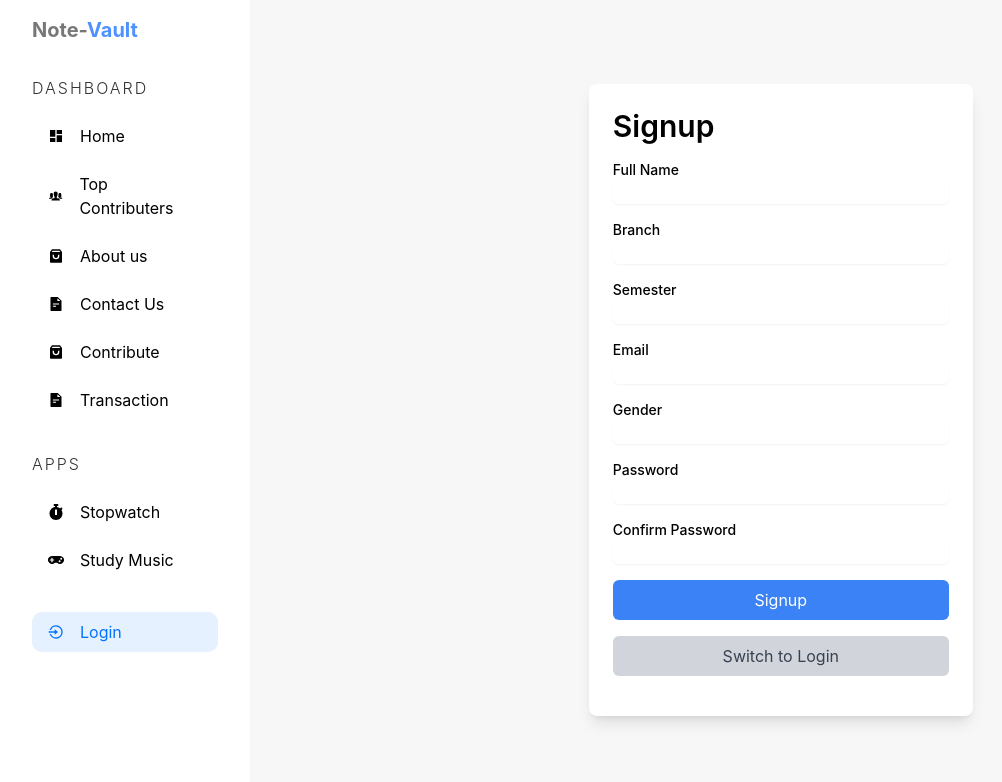
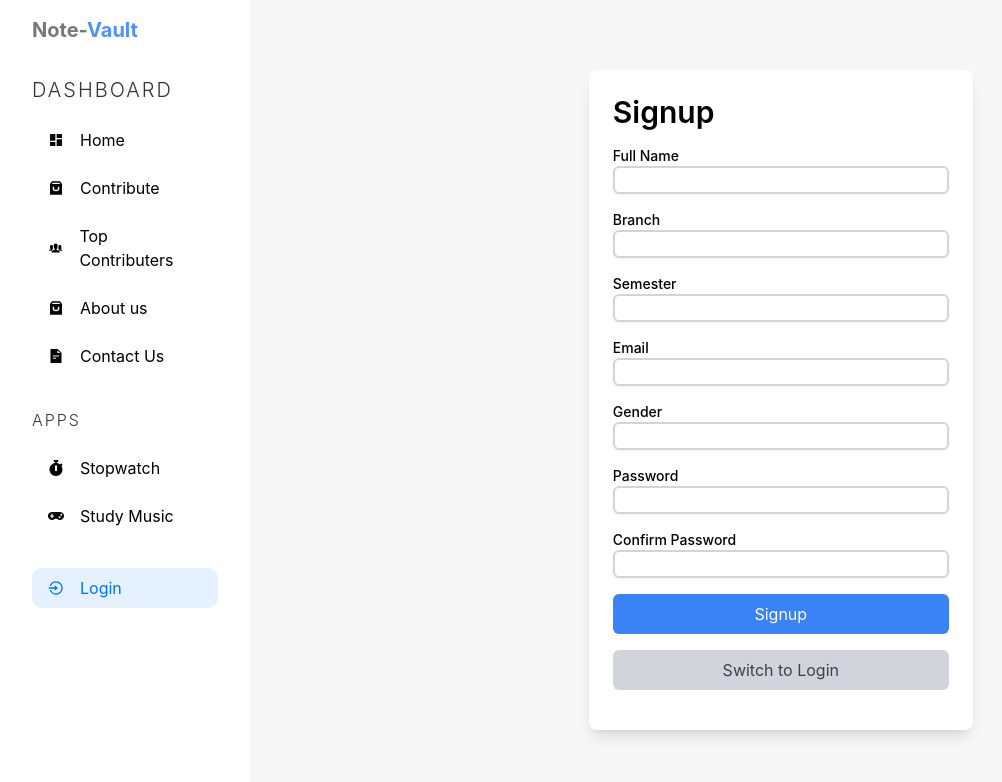
Before and after one commit to gracious7/note-vault, a React (Vite) app in the folder frontend/: page /admin/login in a window 1280 px wide. Both pictures are taken after a click on the button "Switch to Signup". Shown: the top 782 px of the page, without its empty margins (0-1002 px from the left). Built offline with nearby package versions, Linux system fonts and the light colour scheme.

Commit message:
pdf viewer connected, book section added, aboutus updated

```diff
--- a/frontend/src/components/AdminSidebar.tsx
+++ b/frontend/src/components/AdminSidebar.tsx
@@ -77,7 +77,7 @@ const AdminSidebar = () => {
 
 const DivOne = ({ location }: { location: Location }) => (
   <div>
-    <h5>Dashboard</h5>
+    <h5 className="font-bold text-xl">Dashboard</h5>
     <ul>
       <Li
         url="/admin/dashboard"
@@ -85,6 +85,12 @@ const DivOne = ({ location }: { location: Location }) => (
         Icon={RiDashboardFill}
         location={location}
       />
+          <Li
+            url="/admin/newcontribution"
+            text="Contribute"
+            Icon={RiShoppingBag3Fill}
+            location={location}
+          />
         <Li
           url="/admin/top-contributer"
           text="Top Contributers"
@@ -100,18 +106,6 @@ const DivOne = ({ location }: { location: Location }) => (
       <Li
         url="/admin/contactus"
         text="Contact Us"
-        Icon={AiFillFileText}
-        location={location}
-      />
-      <Li
-        url="/admin/newcontribution"
-        text="Contribute"
-        Icon={RiShoppingBag3Fill}
-        location={location}
-      />
-      <Li
-        url="/admin/transaction"
-        text="Transaction"
         Icon={AiFillFileText}
         location={location}
       />
--- a/frontend/src/components/Semester.tsx
+++ b/frontend/src/components/Semester.tsx
@@ -24,7 +24,7 @@ const Semester: React.FC = () => {
         <section className="my-8 text-center">
           <h1 className="text-2xl md:text-3xl font-bold mt-20 md:mt-0">Choose Your Semester</h1>
         </section>
-        <section className="grid grid-cols-1 sm:grid-cols-2  gap-4 mb-10">
+        <section className="grid grid-cols-1 sm:grid-cols-2  gap-4 mb-10 mx-20">
           {[1, 2, 3, 4, 5, 6, 7, 8].map((semester) => (
             <MainComponent key={semester} semester={semester} />
           ))}
--- a/frontend/src/components/View.tsx
+++ b/frontend/src/components/View.tsx
@@ -1,5 +1,4 @@
 import PdfViewer from './PdfPreview';
-import { selectedPdfUrl } from '../pages/BookSection';
 
 function View() {
   // Provide a default value (empty string) if selectedPdfUrl is null
--- a/frontend/src/pages/Dashboard.tsx
+++ b/frontend/src/pages/Dashboard.tsx
@@ -29,11 +29,11 @@ const dashboard = () => {
         <div className="bar">
           <BsSearch />
           <input type="text" placeholder="Search for data, users, docs" />
-          <FaRegBell />
-          <img src={userImg} alt="User" />
+
         </div>
+        <h1 className="text-center font-bold text-3xl mt-8" >Select your branch</h1><br/>
 
-        <section className="grid grid-cols-1 md:grid-cols-3 lg:grid-cols-4 gap-4 items-center justify-center text-center ">
+        <div className="grid grid-cols-1 md:grid-cols-3 lg:grid-cols-4 gap-4 items-center justify-center text-center ">
 
           <div className="flex flex-col items-center font-medium text-[1rem] p-5 m-4 bg-white rounded-lg shadow-lg">
             <a href="/admin/semester">
@@ -109,10 +109,10 @@ const dashboard = () => {
           </div>
 
 
-        </section>
+        </div>
 
 
-        <section className="transaction-container">
+        {/* <section className="transaction-container">
           <div className="gender-chart">
             <h2>Gender Ratio</h2>
 
@@ -128,7 +128,7 @@ const dashboard = () => {
           </div>
 
           <Table data={data.transaction} />
-        </section>
+        </section> */}
       </main>
     </div>
   );
--- a/frontend/src/pages/Login.tsx
+++ b/frontend/src/pages/Login.tsx
@@ -111,7 +111,7 @@ const Login = () => {
                 <input
                   type="email"
                   id="loginEmail"
-                  className="w-full  border-gray-300 rounded-md shadow-sm focus:ring focus:ring-blue-200 focus:border-blue-300 px-2"
+                  className="w-full  border-gray-300 rounded-md shadow-sm focus:ring focus:ring-blue-200 focus:border-blue-300 px-2 border-2"
                   value={loginEmail}
                   onChange={(e) => setLoginEmail(e.target.value)}
                 />
@@ -123,7 +123,7 @@ const Login = () => {
                 <input
                   type="password"
                   id="loginPassword"
-                  className="w-full border-gray-300 rounded-md shadow-sm focus:ring focus:ring-blue-200 focus:border-blue-300 px-2"
+                  className="w-full border-gray-300 rounded-md shadow-sm focus:ring focus:ring-blue-200 focus:border-blue-300 px-2 border-2"
                   value={loginPassword}
                   onChange={(e) => setLoginPassword(e.target.value)}
                 />
@@ -157,7 +157,7 @@ const Login = () => {
                 <input
                   type="text"
                   id="signupFullName"
-                  className="w-full border-gray-300 rounded-md shadow-sm focus:ring focus:ring-blue-200 focus:border-blue-300 px-2"
+                  className="w-full border-gray-300 rounded-md shadow-sm focus:ring focus:ring-blue-200 focus:border-blue-300 px-2 border-2"
                   value={signupFullName}
                   onChange={(e) => setSignupFullName(e.target.value)}
                 />
@@ -169,7 +169,7 @@ const Login = () => {
                 <input
                   type="text"
                   id="signupBranch"
-                  className="w-full border-gray-300 rounded-md shadow-sm focus:ring focus:ring-blue-200 focus:border-blue-300 px-2"
+                  className="w-full border-gray-300 rounded-md shadow-sm focus:ring focus:ring-blue-200 focus:border-blue-300 px-2 border-2"
                   value={signupBranch}
                   onChange={(e) => setSignupBranch(e.target.value)}
                 />
@@ -181,7 +181,7 @@ const Login = () => {
                 <input
                   type="text"
                   id="signupSemester"
-                  className="w-full border-gray-300 rounded-md shadow-sm focus:ring focus:ring-blue-200 focus:border-blue-300 px-2"
+                  className="w-full border-gray-300 rounded-md shadow-sm focus:ring focus:ring-blue-200 focus:border-blue-300 px-2 border-2"
                   value={signupSemester}
                   onChange={(e) => setSignupSemester(e.target.value)}
                 />
@@ -193,7 +193,7 @@ const Login = () => {
                 <input
                   type="email"
                   id="signupEmail"
-                  className="w-full border-gray-300 rounded-md shadow-sm focus:ring focus:ring-blue-200 focus:border-blue-300 px-2"
+                  className="w-full border-gray-300 rounded-md shadow-sm focus:ring focus:ring-blue-200 focus:border-blue-300 px-2 border-2"
                   value={signupEmail}
                   onChange={(e) => setSignupEmail(e.target.value)}
                 />
@@ -205,7 +205,7 @@ const Login = () => {
                 <input
                   type="text"
                   id="signupGender"
-                  className="w-full border-gray-300 rounded-md shadow-sm focus:ring focus:ring-blue-200 focus:border-blue-300 px-2"
+                  className="w-full border-gray-300 rounded-md shadow-sm focus:ring focus:ring-blue-200 focus:border-blue-300 px-2 border-2"
                   value={signupGender}
                   onChange={(e) => setSignupGender(e.target.value)}
                 />
@@ -217,7 +217,7 @@ const Login = () => {
                 <input
                   type="password"
                   id="signupPassword"
-                  className="w-full border-gray-300 rounded-md shadow-sm focus:ring focus:ring-blue-200 focus:border-blue-300 px-2"
+                  className="w-full border-gray-300 rounded-md shadow-sm focus:ring focus:ring-blue-200 focus:border-blue-300 px-2 border-2"
                   value={signupPassword}
                   onChange={(e) => setSignupPassword(e.target.value)}
                 />
@@ -229,7 +229,7 @@ const Login = () => {
                 <input
                   type="password"
                   id="confirmPassword"
-                  className="w-full border-gray-300 rounded-md shadow-sm focus:ring focus:ring-blue-200 focus:border-blue-300 px-2"
+                  className="w-full border-gray-300 rounded-md shadow-sm focus:ring focus:ring-blue-200 focus:border-blue-300 px-2 border-2"
                   value={confirmPassword}
                   onChange={(e) => setConfirmPassword(e.target.value)}
                 />
```
